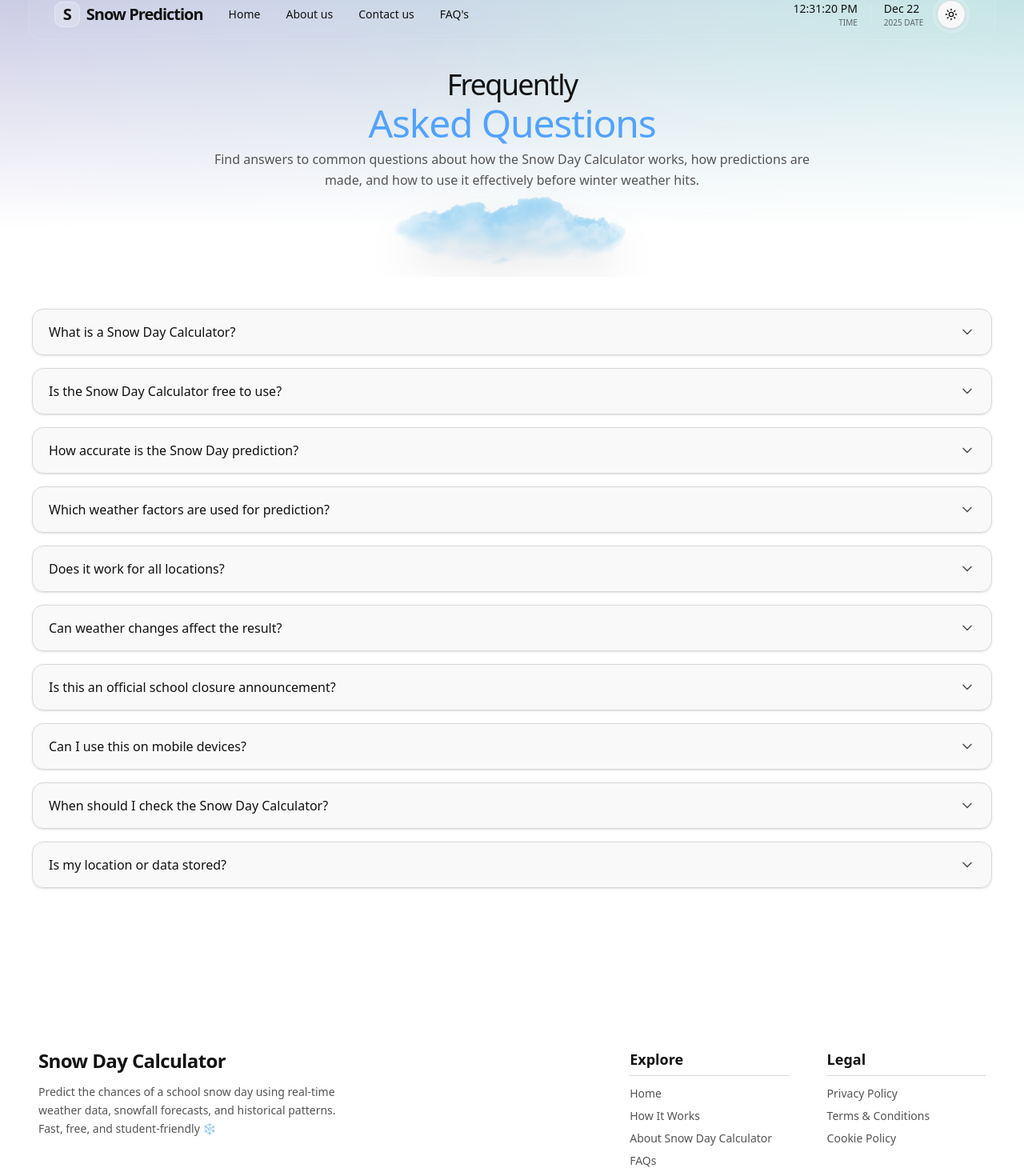
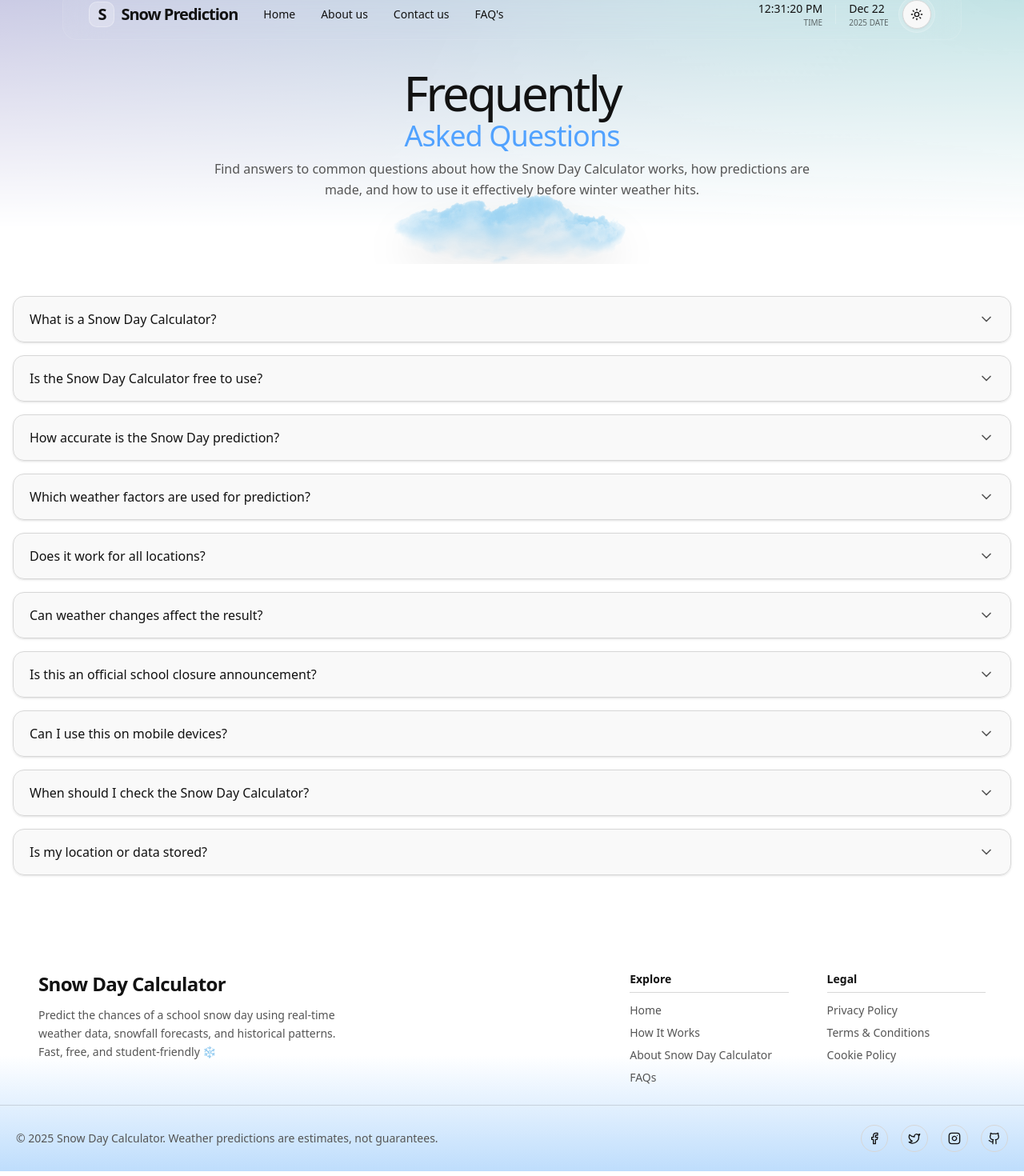
Before and after one commit to Manthan-Pelne/snow-day-app, a Next.js app: page /faq in a window 1280 px wide. Shown: the part 34-1504 px from the top of the page at 80% size. Built offline with nearby package versions, Linux system fonts and the light colour scheme; what lightswind would draw is missing.

Commit message:
updated responsiveness

```diff
--- a/app/contact-us/ContactForm.tsx
+++ b/app/contact-us/ContactForm.tsx
@@ -133,7 +133,7 @@ export default function ContactForm() {
               )}
             />
 
-            <Button className="herobtn-primary cursor-pointer max-w-60 w-full m-auto" type="submit" disabled={status === "sending"}>
+            <Button className="herobtn-primary cursor-pointer  w-full m-auto" type="submit" disabled={status === "sending"}>
               {status === "sending" ? "Sending..." : "Submit"}
             </Button>
           </form>
--- a/app/contact-us/page.tsx
+++ b/app/contact-us/page.tsx
@@ -12,17 +12,17 @@ export const metadata = {
 export default function Page() {
   return (
     <>
-          <div className="pt-20 max-w-7xl mx-auto">
+          <div className="pt-20 max-w-7xl mx-auto px-4">
             <div className="absolute top-0 left-0"> <Snowfall /></div>
             <div className=" w-full relative overflow-hidden text-foreground ">
                 {/* Mobile Cloud */}
                 <div className="mt-10">
                 <div className="max-w-3xl mx-auto text-center">
                   <div className="space-y-1">
-                        <h1 className="text-4xl font-medium tracking-tighter">
+                        <h1 className="text-4xl md:text-6xl font-medium tracking-tighter">
                          Get in Touch with
                         </h1>
-                        <h2 className="text-5xl tracking-tight text-blue-400">
+                        <h2 className="text-2xl md:text-4xl tracking-tight text-blue-400">
                           Snow day Prediction
                         </h2>
                       </div>
@@ -31,8 +31,8 @@ export default function Page() {
                        Have a question, found a bug, or want to share feedback? We’re always happy to hear from you. Our team aims to respond as quickly as possible.
                       </p>
                 </div>
-                <div className="min-w-2xl w-full grid place-content-center relative">
-                   <div className="flex justify-center w-full ">
+               <div className=" m-auto pt-20 relative">
+                             <div className="absolute top-1/2 left-1/2 -translate-x-1/2 -translate-y-1/2">
                             <Image
                               width={300}
                               height={180}
@@ -41,11 +41,7 @@ export default function Page() {
                               alt="Snow Cloud"
                             />
                             </div>
-
                  </div>
-
-
-
                 </div>
 
             </div>
@@ -53,7 +49,7 @@ export default function Page() {
             <section className="">
               <div className="max-w-2xl mx-auto">
                 {/* FORM CARD */}
-                <div className="rounded-2xl  backdrop-blur-xl shadow-xl p-6 md:p-8">
+                <div className="rounded-2xl  backdrop-blur-xl shadow-xl p-1 md:p-8">
                   <ContactForm />
                 </div>
 
--- a/app/faq/page.tsx
+++ b/app/faq/page.tsx
@@ -64,17 +64,17 @@ export default function Page() {
   const [openIndex, setOpenIndex] = useState<number | null>(null)
   return (
     <>
-          <div className="pt-20 max-w-7xl mx-auto p-10">
+          <div className="pt-20 max-w-7xl mx-auto px-4">
             <div className="absolute top-0 left-0"> <Snowfall /></div>
-            <div className=" w-full relative overflow-hidden text-foreground ">
+            <div className=" w-full relative overflow-hidden text-foreground mb-10">
                 {/* Mobile Cloud */}
                 <div className="mt-10">
                 <div className="max-w-3xl mx-auto text-center">
                   <div className="space-y-1">
-                        <h1 className="text-4xl font-medium tracking-tighter">
+                        <h1 className="text-4xl md:text-6xl font-medium tracking-tighter">
                          Frequently
                         </h1>
-                        <h2 className="text-5xl tracking-tight text-blue-400">
+                        <h2 className="text-4xl tracking-tight text-blue-400">
                           Asked Questions
                         </h2>
                       </div>
@@ -85,8 +85,8 @@ export default function Page() {
                       weather hits.
                     </p>
                 </div>
-                <div className="min-w-2xl w-full grid place-content-center relative">
-                   <div className="flex justify-center w-full ">
+                <div className=" m-auto pt-20 relative">
+                              <div className="absolute top-1/2 left-1/2 -translate-x-1/2 -translate-y-1/2">
                              <Image
                                width={300}
                                height={180}
@@ -95,17 +95,13 @@ export default function Page() {
                                alt="Snow Cloud"
                              />
                              </div>
-
                   </div>
-
-
-
                 </div>
 
             </div>
 
              {/* FAQ List */}
-           <div className="space-y-4 relative z-10 mt-10">
+           <div className="space-y-4 relative z-10 ">
   {faqs.map((faq, index) => (
     <div
       key={index}
--- a/app/layout.tsx
+++ b/app/layout.tsx
@@ -33,7 +33,7 @@ export default function RootLayout({
         <Providers>
         {/* <Header2/> */}
         <Header/>
-        <div>
+        <div className="mb-20">
 
           {/* <div className="bg-[repeating-linear-gradient(45deg,_#00000066_0px,_#00000066_1px,_transparent_1px,_transparent_6px)] blur-[2px] dark:blur-[2px] dark:bg-[repeating-linear-gradient(45deg,_#ffffff66_0px,_#ffffff66_1px,_transparent_1px,_transparent_6px)] fixed h-full opacity-50 pointer-events-none right-0 top-0 w-full z-0"></div> */}
           <div className="lighgredient">
--- a/components/Hero.tsx
+++ b/components/Hero.tsx
@@ -129,7 +129,7 @@ const Hero: React.FC = () => {
   <div className="order-1 lg:order-2 col-span-1 lg:col-span-3  gap-2 items-center">
 
     {/* CENTER VISUAL (Cloud) */}
-    <div className="absolute top-1/2 left-1/2 -translate-x-1/2 -translate-y-1/2">
+    <div className="absolute top-1/3 left-1/2 -translate-x-1/2 -translate-y-1/2">
       <Image
         width={500}
         height={180}
@@ -140,9 +140,9 @@ const Hero: React.FC = () => {
     </div>
 
     {/* RIGHT SECTION (Stats) */}
-    <div className="flex flex-col justify-center items-center lg:items-end text-center lg:text-right">
+    <div className="flex flex-col mt-5 justify-center items-center lg:items-end text-center lg:text-right">
       {/* MAIN SCORE */}
-      <div className='flex items-center gap-5'>
+      <div className='flex flex-col items-center'>
         <h3 className="text-4xl md:text-6xl lg:text-9xl leading-[0.8] tracking-tighter relative inline-block">
           98%
           <span className="hidden lg:block absolute top-1/4 -right-12 text-4xl"></span>
--- a/components/footer.tsx
+++ b/components/footer.tsx
@@ -3,7 +3,7 @@ import { Facebook, Twitter, Instagram, Github } from "lucide-react"
 
 export default function Footer() {
   return (
-    <footer className="relative overflow-hidden mt-30">
+    <footer className="relative overflow-hidden bg-linear-to-b from-white via-white to-[#beddfc] dark:bg-linear-to-b dark:from-black dark:via-black dark:to-[#072a4c] ">
       <div className="relative z-10 mx-auto grid max-w-7xl grid-cols-3 gap-5 px-6 pt-10 md:grid-cols-5 md:gap-12 md:px-12">
 
         {/* Brand */}
@@ -24,27 +24,27 @@ export default function Footer() {
 
         {/* Navigation */}
         <div>
-          <h4 className="mb-3 border-b pb-1.5 text-sm font-semibold text-foreground dark:border-neutral-500 md:text-lg">
+          <h4 className="mb-3 border-b pb-1.5 text-sm font-semibold text-foreground dark:border-neutral-500 ">
             Explore
           </h4>
           <ul className="space-y-2 text-sm text-muted-foreground">
             <li>
-              <Link href="/" className="transition-colors hover:text-primary">
+              <Link href="/" className="transition-all hover:text-blue-500 hover:font-bold duration-100">
                 Home
               </Link>
             </li>
             <li>
-              <Link href="/how-it-works" className="transition-colors hover:text-primary">
+              <Link href="/how-it-works" className="transition-all hover:text-blue-500 hover:font-bold duration-100">
                 How It Works
               </Link>
             </li>
             <li>
-              <Link href="/about-us" className="transition-colors hover:text-primary">
+              <Link href="/about-us" className="transition-all hover:text-blue-500 hover:font-bold duration-100">
                 About Snow Day Calculator
               </Link>
             </li>
             <li>
-              <Link href="/faq" className="transition-colors hover:text-primary">
+              <Link href="/faq" className="transition-all hover:text-blue-500 hover:font-bold duration-100">
                 FAQs
               </Link>
             </li>
@@ -53,22 +53,22 @@ export default function Footer() {
 
         {/* Legal */}
         <div>
-          <h4 className="mb-3 border-b pb-1.5 text-sm font-semibold text-foreground dark:border-neutral-500 md:text-lg">
+          <h4 className="mb-3 border-b pb-1.5 text-sm font-semibold text-foreground dark:border-neutral-500">
             Legal
           </h4>
           <ul className="space-y-2 text-sm text-muted-foreground">
             <li>
-              <Link href="/privacy-policy" className="transition-colors hover:text-primary">
+              <Link href="/privacy-policy" className="transition-all hover:text-blue-500 hover:font-bold duration-100">
                 Privacy Policy
               </Link>
             </li>
             <li>
-              <Link href="/terms-and-conditions" className="transition-colors hover:text-primary">
+              <Link href="/terms-and-conditions" className="transition-all hover:text-blue-500 hover:font-bold duration-100">
                 Terms & Conditions
               </Link>
             </li>
             <li>
-              <Link href="/cookie-policy" className="transition-colors hover:text-primary">
+              <Link href="/cookie-policy" className="transition-all hover:text-blue-500 hover:font-bold duration-100">
                 Cookie Policy
               </Link>
             </li>
--- a/components/header.tsx
+++ b/components/header.tsx
@@ -23,7 +23,7 @@ const Header = () => {
 
   return (
     <header className="fixed top-5 inset-x-0 z-50 flex justify-center px-4">
-      <div className="relative w-[97%] m-auto md:max-w-7xl backdrop-blur-xl bg-white/5 border border-white/10 rounded-2xl overflow-hidden">
+      <div className="relative w-[90%] lg:max-w-7xl m-auto backdrop-blur-xl bg-white/5 border border-white/10 rounded-2xl overflow-hidden">
         <div className="flex justify-between items-center p-2 lg:px-8">
           {/* Logo Section */}
           <div className="flex items-center gap-8">
--- a/components/lightswind/scroll-timeline.tsx
+++ b/components/lightswind/scroll-timeline.tsx
@@ -229,13 +229,13 @@ export const ScrollTimeline = ({
       )}
     >
       <div className="text-center py-16 px-4">
-                <h2 className="text-3xl md:text-6xl pb-2 font-extrabold">
+                <h2 className="text-3xl md:text-5xl pb-2 font-extrabold">
             {title}
           </h2>
           <p className=" text-[gray] md:text-lg mt-2">{subtitle}</p>
       </div>
 
-      <div className="relative max-w-6xl mx-auto px-4 pb-24">
+      <div className="relative max-w-6xl mx-auto px-4">
         <div className="relative mx-auto">
           <div
             className={cn(getConnectorClasses(), "h-full absolute top-0 z-10")}
@@ -255,7 +255,7 @@ export const ScrollTimeline = ({
                   transform: "translateX(-50%)",
                   borderRadius:
                     progressLineCap === "round" ? "9999px" : "0px",
-                  background: `linear-gradient(to bottom, #22d3ee, #6366f1, #a855f7)`,
+                  background: `linear-gradient(to bottom, #22d3ee, #6366f1,#6366f1)`,
                   // Enhanced shadow for a constant glow effect along the path
                   boxShadow: `
                     0 0 15px rgba(99,102,241,0.5),
--- a/components/snowfall.tsx
+++ b/components/snowfall.tsx
@@ -15,7 +15,7 @@ const Snowfall: React.FC = () => {
     let particles: Particle[] = [];
 
     // REDUCED COUNT: 30 particles is usually perfect for a subtle look
-    const particleCount = 10;
+    const particleCount = 15;
 
     const resize = () => {
       canvas.width = window.innerWidth;
--- a/components/ui/Heading.tsx
+++ b/components/ui/Heading.tsx
@@ -5,7 +5,7 @@ import { SparkleParticles } from "../lightswind/sparkle-particles";
 export function Heading({ title }) {
   return (
     <div className="w-full  flex flex-col items-center justify-center overflow-hidden rounded-md relative">
-      <div className="md:w-[40rem] h-32 md:h-20 relative">
+      <div className="md:w-[40rem] h-24 md:h-20 relative">
         <h2 className="text-2xl md:text-3xl text-md font-bold text-center dark:text-white relative mb-2 font-secondary">
           {title.name}
         </h2>
```
Also changed, not shown: app/about-us/page.tsx (+15 -20 lines), components/Info2.tsx (+16 -15 lines), public/calc.png, public/calc_white.png (added). Lines whose indentation alone changed are shown as unchanged.
